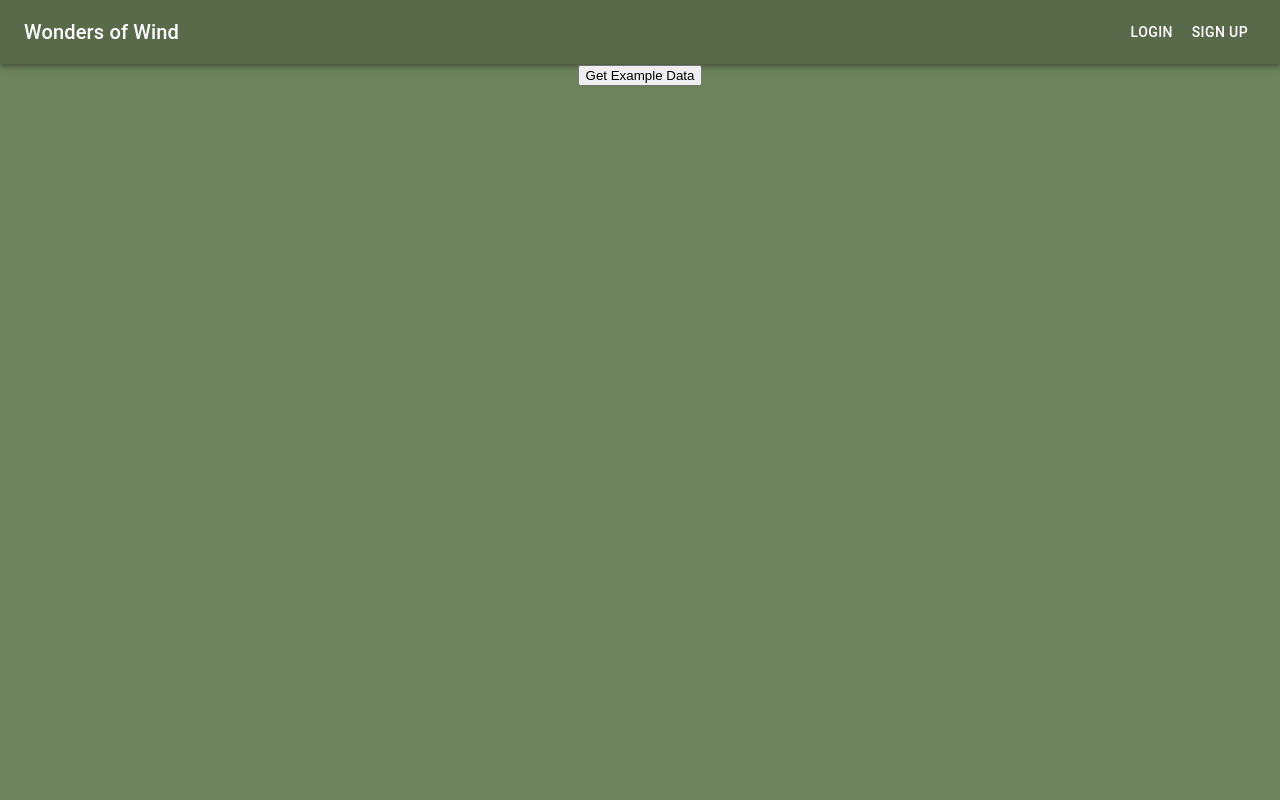
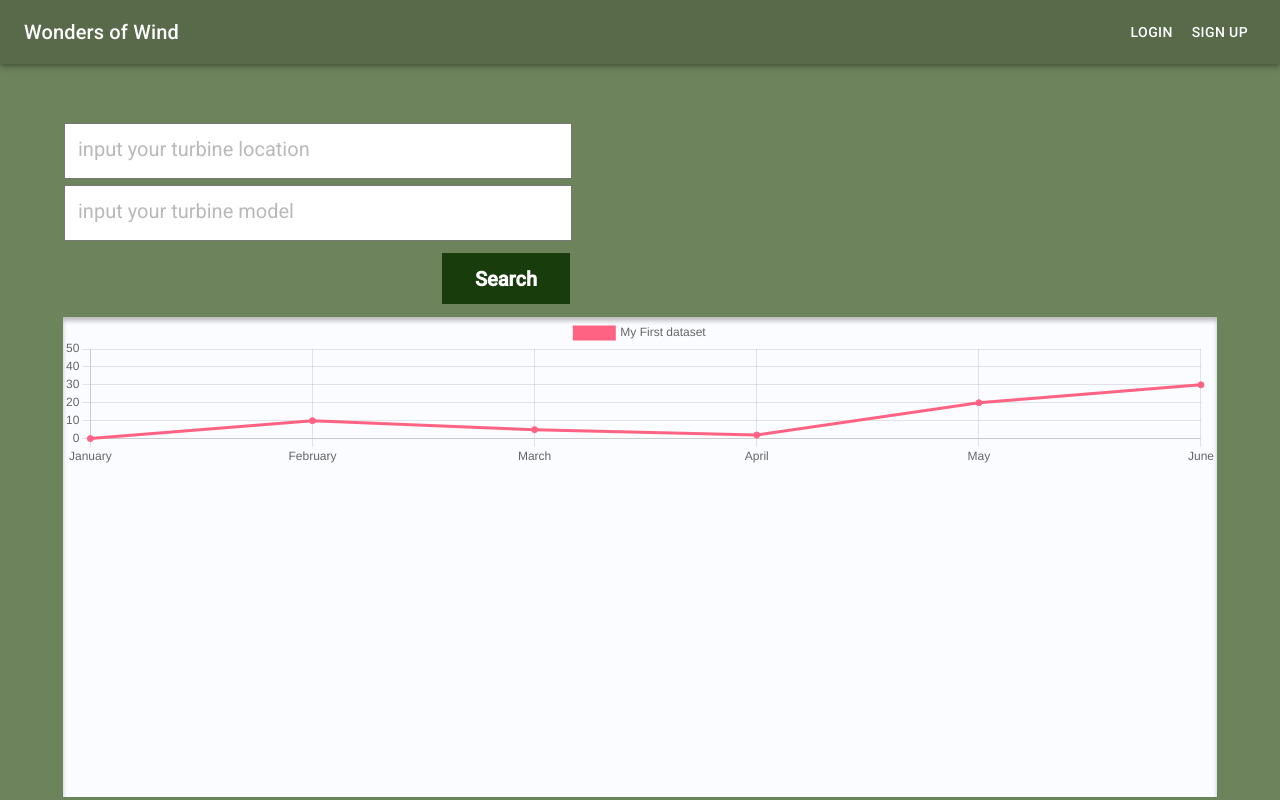
Before and after one commit to T1mTop1a/team_project_wonders_of_wind, a React (Create React App) app in the folder frontend/: page / in a window 1280 px wide. Built offline with nearby package versions, Linux system fonts and the light colour scheme.

Commit message:
implement basic page layout

```diff
--- a/frontend/package.json
+++ b/frontend/package.json
@@ -11,7 +11,9 @@
     "@testing-library/jest-dom": "^5.16.5",
     "@testing-library/react": "^13.4.0",
     "@testing-library/user-event": "^13.5.0",
+    "chart.js": "^3.9.1",
     "react": "^18.2.0",
+    "react-chartjs-2": "^4.3.1",
     "react-dom": "^18.2.0",
     "react-scripts": "^2.1.3",
     "web-vitals": "^2.1.4"
--- a/frontend/public/index.html
+++ b/frontend/public/index.html
@@ -24,6 +24,7 @@
       work correctly both with client-side routing and a non-root public URL.
       Learn how to configure a non-root public URL by running `npm run build`.
     -->
+    <link href="https://fonts.googleapis.com/css?family=Roboto:300,400,500" rel="stylesheet">
     <title>React App</title>
   </head>
   <body>
--- a/frontend/src/App.css
+++ b/frontend/src/App.css
@@ -1,5 +1,4 @@
 .App {
-  text-align: center;
   background-color: #6D835C;
   position: absolute;
   top: 0;
@@ -42,3 +41,22 @@
     transform: rotate(360deg);
   }
 }
+
+#chartContainer {
+  background: #FBFCFF;
+  margin-left: 63px;
+  margin-right: 63px;
+  height: 480px;
+  box-shadow: inset 0px 4px 4px rgba(0, 0, 0, 0.25);
+}
+
+.inputBox::placeholder {
+  font-family: 'Roboto';
+  font-style: normal;
+  font-weight: 400;
+  font-size: 20px;
+  line-height: 30px;
+  display: flex;
+  align-items: center;
+  opacity: .5;
+}
--- a/frontend/src/App.js
+++ b/frontend/src/App.js
@@ -1,13 +1,11 @@
-import logo from './logo.svg';
 import './App.css';
 import React, { Component }  from 'react';
 import AppBar from "@mui/material/AppBar";
-import Box from "@mui/material/Box";
 import Toolbar from "@mui/material/Toolbar";
 import Typography from "@mui/material/Typography";
 import Button from "@mui/material/Button";
-import IconButton from "@mui/material/IconButton";
-import MenuIcon from "@mui/icons-material/Menu";
+import Chart from "chart.js/auto";
+import { Line } from "react-chartjs-2";
 
 function App() {
 
@@ -20,7 +18,6 @@ function App() {
     let json = await response.json();
     console.log(json);
   }
-  // importing material UI components
 
   function Header() {
     return (
@@ -37,10 +34,81 @@ function App() {
     );
   }
 
+
+  const labels = ["January", "February", "March", "April", "May", "June"];
+
+  const data = {
+    labels: labels,
+    datasets: [
+      {
+        label: "My First dataset",
+        backgroundColor: "rgb(255, 99, 132)",
+        borderColor: "rgb(255, 99, 132)",
+        data: [0, 10, 5, 2, 20, 30, 45],
+      },
+    ],
+  };
+
+  const LineChart = () => {
+    return (
+      <div>
+        <Line data={data} width={"80%"} options={{ maintainAspectRatio: false }}/>
+      </div>
+    );
+  };
+
+  const InputBox = (props) => {
+    return (
+      <div>
+        <input class="inputBox" style={{
+          width: '500px',
+          height: '50px',
+          marginLeft: '64px',
+          marginTop: '3px',
+          marginBottom: '3px',
+          textIndent: '10px',
+        }} placeholder={props.text}></input>
+      </div>
+    );
+  }
+
   return (
     <div className="App">
       <Header/>
-      <button onClick={getExampleData}>Get Example Data</button>
+      <form style={{
+        marginTop: '56px',
+      }}>
+        <InputBox text="input your turbine location"/>
+        <InputBox text="input your turbine model"/>
+        <div style={{
+          width: '500px',
+          height: '50px',
+          marginLeft: '70px',
+          marginTop: '9px',
+          marginBottom: '14px',
+          alignContent: 'right',
+          display: 'flex'
+        }}>
+          <button style={{
+            background: '#193C0D',
+            width: '128px',
+            height: '51px',
+            left: '433px',
+            top: '295px',
+            border: '0',
+            fontFamily: 'Roboto',
+            fontWeight: '600',
+            fontSize: '20px',
+            color: '#FFFFFF',
+            marginRight: '0',
+            marginLeft: 'auto',
+          }}>Search</button>
+        </div>
+      </form>
+      <div id="chartContainer" style={{
+      }}>
+        <LineChart/>
+      </div>
     </div>
   );
 }
```
Also changed, not shown: 1 other file (tests, documents, lock files or other folders).
